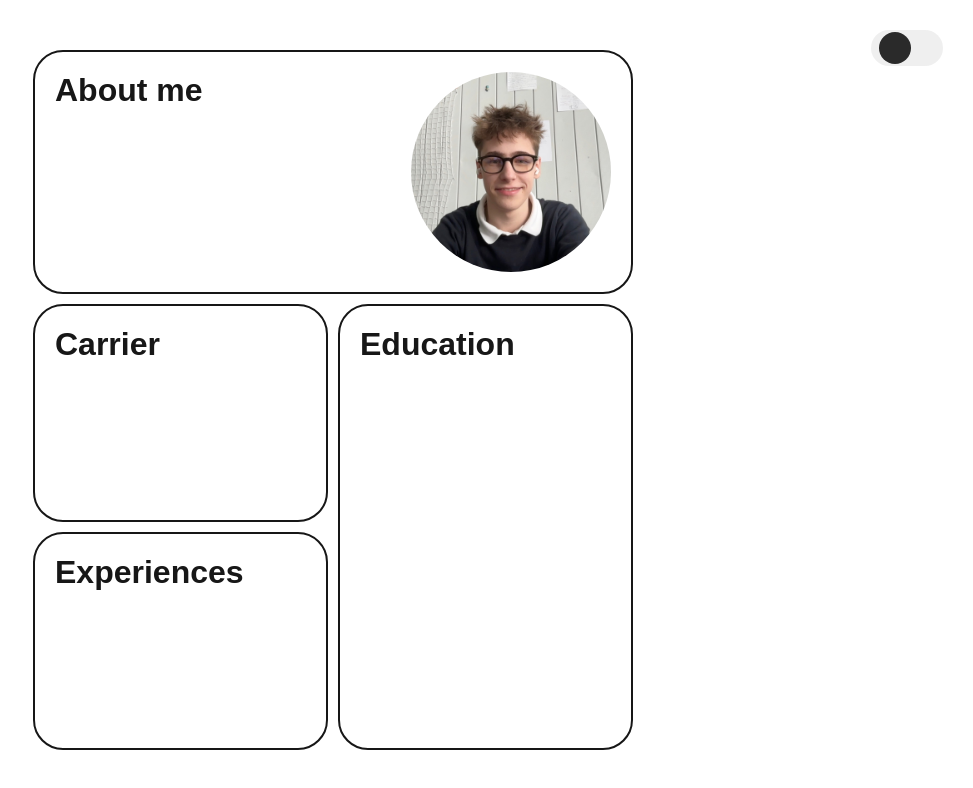
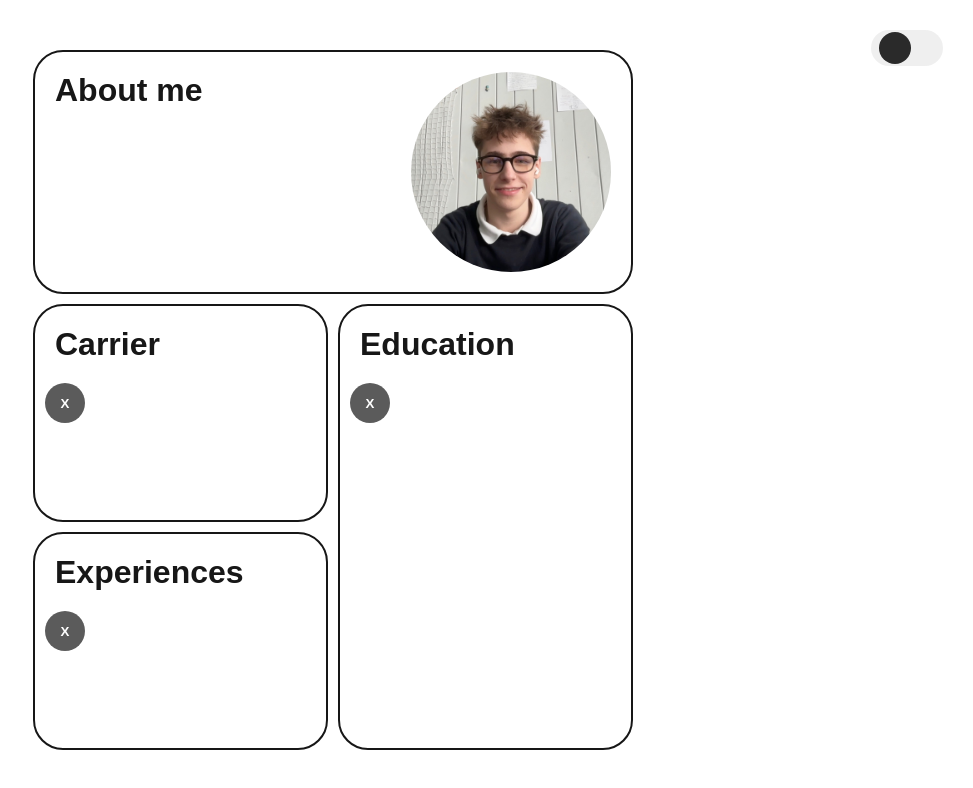
Before and after one commit to Adam222372/mycv, a Next.js app: page / in a window 1280 px wide. Shown: the top 788 px of the page, without its empty margins (307-1280 px from the left). Built offline with nearby package versions, Linux system fonts and the light colour scheme; a web font is replaced by a local one.

Commit message:
added section component

```diff
--- a/src/app/page.module.css
+++ b/src/app/page.module.css
@@ -34,7 +34,6 @@
 .sectionA:not(:hover), .sectionB:not(:hover), .sectionC:not(:hover), .sectionD:not(:hover) {
     transition: 0.3s;
     box-shadow: none;
-
 }
 
 .profilePicture {
@@ -46,3 +45,23 @@
     background-image: url("../../public/Photo on 16.10.2024 at 13.17.jpeg");
 
 }
+.crossButton{
+    position: relative;
+    top: 20px;
+    right: 10px;
+    background-color: var(--foreground);
+    color: var(--background);
+    opacity: 0.7;
+    cursor: pointer;
+    width: 40px;
+    height: 40px;
+    border-radius: 50%;
+    font-weight: bolder;
+}
+.crossButton:hover {
+    transition: 0.25s;
+    opacity: 1;
+}
+.crossButton:not(:hover) {
+    transition: 0.25s;
+}
--- a/src/app/page.tsx
+++ b/src/app/page.tsx
@@ -3,18 +3,19 @@ import styles from "./page.module.css"
 import React from "react";
 
 export default function Home() {
-    const [clickedElement, setClickedElement] = React.useState(["", false]);
+    const [clickedElement, setClickedElement] = React.useState<[string, boolean]>(["", false]);
 
-    const handleClick = (event: React.MouseEvent<HTMLDivElement>): void => {
-        const hoveredItemId = event.currentTarget.id;
-        setClickedElement();
+    const handleClick = (event: React.MouseEvent<HTMLDivElement, MouseEvent>): void => {
+        const clickedDiv = event.currentTarget.id;
+        setClickedElement([clickedDiv, true]);
     }
-    const handleMouseLeave = (): void => {
-        setClickedElement();
+    const handleCrossButtonClick = (): void => {
+        setClickedElement(["", false]);
     };
 
     return (
         <div className={styles.gridContainer}>
+
             <div
                 id="sectionA"
                 className={styles.sectionA}
@@ -23,6 +24,10 @@ export default function Home() {
                     <h1>About me</h1>
                 </div>
                 <div className={styles.profilePicture}/>
+                <button className={styles.crossButton} onClick={handleCrossButtonClick} style={{
+                    display: clickedElement[1] && clickedElement[0] === "sectionA" ? "block" : "none",
+                }}
+                >X</button>
             </div>
 
             <div
@@ -30,16 +35,19 @@ export default function Home() {
                 className={styles.sectionB}
                 onClick={handleClick}>
                 <h1>Carrier</h1>
+                <button className={styles.crossButton}>X</button>
             </div>
 
             <div id="sectionC" className={styles.sectionC} onClick={handleClick}>
                 <h1>Education</h1>
+                <button className={styles.crossButton}>X</button>
             </div>
 
             <div
                 id="sectionD"
                 className={styles.sectionD} onClick={handleClick}>
                 <h1>Experiences</h1>
+                <button className={styles.crossButton}>X</button>
             </div>
         </div>
     );
```
Also changed, not shown: src/app/aboutme/page.tsx (deleted, +0 -7 lines), src/app/carrier/page.tsx (deleted, +0 -7 lines), src/app/education/page.tsx (deleted, +0 -7 lines), src/app/experience/page.tsx (deleted, +0 -7 lines), src/components/Section.tsx (added, +33 -0 lines).
